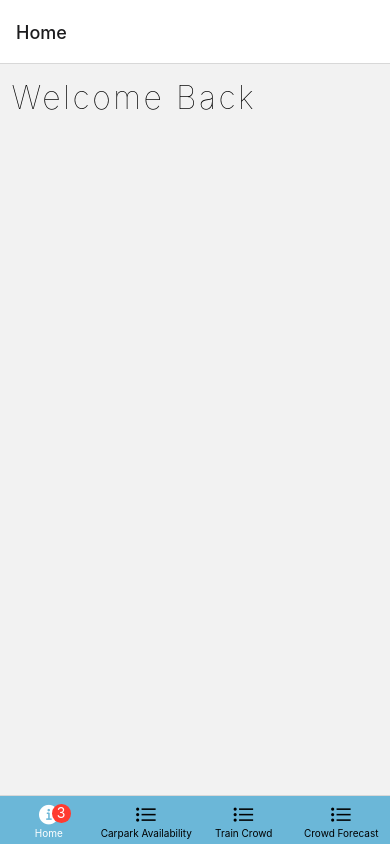
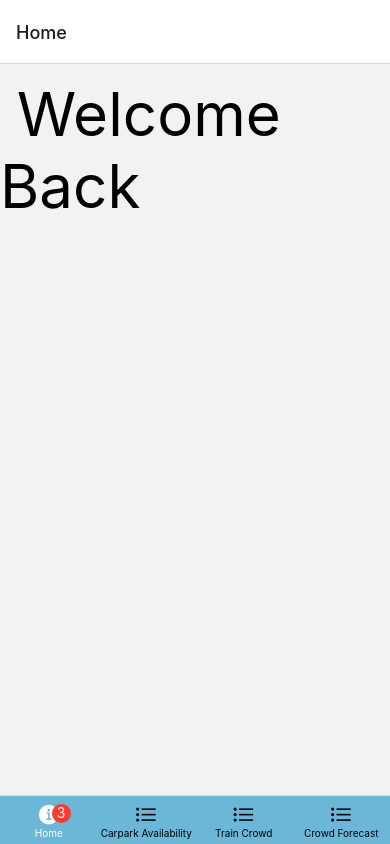
Before and after one commit to kervyntan/the-transporters, a React Native app in the folder the-transporters/: screen /Home in a window 390 px wide. Built offline with nearby package versions, Linux system fonts and the light colour scheme.

Commit message:
Checking for conflicts

```diff
--- a/the-transporters/assets/styles/Home.js
+++ b/the-transporters/assets/styles/Home.js
@@ -3,12 +3,12 @@ import { StyleSheet } from 'react-native';
 const homeStyles = StyleSheet.create({
     welcome: {
       color: "#000",
-      fontWeight : "lighter",
+      fontWeight : "light",
       fontSize: "2rem",
       textAlign: "left",
       marginTop: "0.875rem",
-      letterSpacing: "0.08em",
-      transition: "opacity 1s"
+      letterSpacing: 0.08,
+      fontSize: 60
     },
     input: {
       borderWidth: 1,
--- a/the-transporters/pages/PlatformCrowdDensity.jsx
+++ b/the-transporters/pages/PlatformCrowdDensity.jsx
@@ -1,7 +1,8 @@
 import React from 'react';
+import { Text } from 'react-native'
 
 const PlatformCrowdDensity = () => {
-
+    <Text> Test </Text>
 }
 
 export default PlatformCrowdDensity;
```
